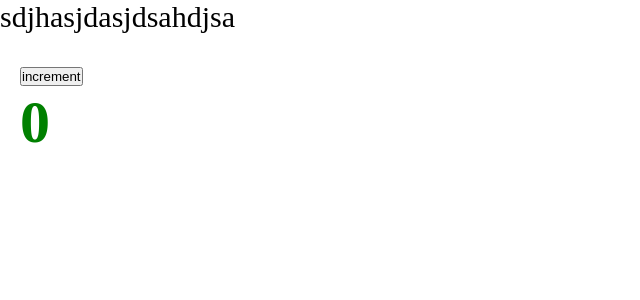
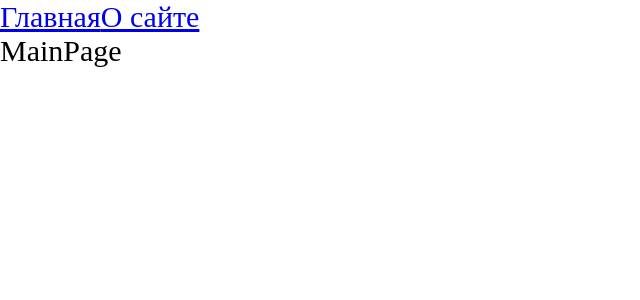
Before and after one commit to Entrils/production-project, a React app: page / in a window 1280 px wide. Shown: the top 300 px of the page, without its empty margins (0-640 px from the left). Built offline with nearby package versions, Linux system fonts and the light colour scheme.

Commit message:
Routing, Code splitting
React lazy, suspence

```diff
--- a/package.json
+++ b/package.json
@@ -16,6 +16,7 @@
     "@types/node": "^20.14.10",
     "@types/react": "^18.3.3",
     "@types/react-dom": "^18.3.0",
+    "@types/react-router-dom": "^5.3.3",
     "@types/webpack": "^5.28.5",
     "@types/webpack-dev-server": "^4.7.2",
     "css-loader": "^6.6.0",
@@ -34,6 +35,7 @@
   "dependencies": {
     "react": "^18.3.1",
     "react-dom": "^18.3.1",
+    "react-router-dom": "^6.2.1",
     "ts-node-dev": "^2.0.0"
   }
 }
--- a/src/App.tsx
+++ b/src/App.tsx
@@ -1,12 +1,27 @@
-import React from 'react'
-import { Counter } from './components/Counter'
+import React, { Suspense } from 'react'
 import './index.scss'
+import { Route, Routes } from 'react-router-dom'
+import AboutPage from './pages/AboutPage/AboutPage'
+import MainPage from './pages/MainPage/MainPage'
+import { Link } from 'react-router-dom'
+import { AboutPageAsync } from './pages/AboutPage/AboutPage.async'
+import { MainPageAsync } from './pages/MainPage/MainPage.async'
 
-export const App = () => {
+const App = () => {
   return (
     <div className='app'>
-        sdjhasjdasjdsahdjsa
-        <Counter />
+        <Link to={'/'}>Главная</Link>
+        <Link to={'/about'}>О сайте</Link>
+
+        <Suspense fallback={<div>Loading...</div>}>
+        <Routes>
+          <Route path={'/about'} element={<AboutPageAsync/>}/>
+          <Route path={'/'} element={<MainPageAsync/>}/>
+
+        </Routes>
+        </Suspense>
     </div>
   )
 }
+
+export default App;
--- /dev/null
+++ b/src/pages/AboutPage/AboutPage.async.tsx
@@ -0,0 +1,5 @@
+import { lazy } from 'react';
+export const AboutPageAsync = lazy(() => new Promise(resolve =>{
+    //@ts-ignore
+    setTimeout(()=> resolve(import('./AboutPage')), 1500)
+   }));
--- /dev/null
+++ b/src/pages/AboutPage/AboutPage.tsx
@@ -0,0 +1,8 @@
+import React from 'react'
+
+const AboutPage = () => {
+  return (
+    <div>AboutPage</div>
+  )
+}
+export default AboutPage;
--- /dev/null
+++ b/src/pages/MainPage/MainPage.async.tsx
@@ -0,0 +1,5 @@
+import { lazy } from 'react';
+   export const MainPageAsync = lazy(() => new Promise(resolve =>{
+    //@ts-ignore
+    setTimeout(()=> resolve(import('./MainPage')), 1500)
+   }));
--- /dev/null
+++ b/src/pages/MainPage/MainPage.tsx
@@ -0,0 +1,9 @@
+import React from 'react'
+
+const MainPage = () => {
+  return (
+    <div>MainPage</div>
+  )
+}
+
+export default MainPage;
--- a/tsconfig.json
+++ b/tsconfig.json
@@ -2,7 +2,7 @@
     "compilerOptions": {
       "outDir": "./dist/",
       "noImplicitAny": true,
-      "module": "es6",
+      "module": "esNext",
       "target": "es5",
       "jsx": "react-jsx",
       "allowJs": true,
```
Also changed, not shown: src/index.tsx (+5 -2 lines), 9 other files (tests, documents, lock files or other folders).
